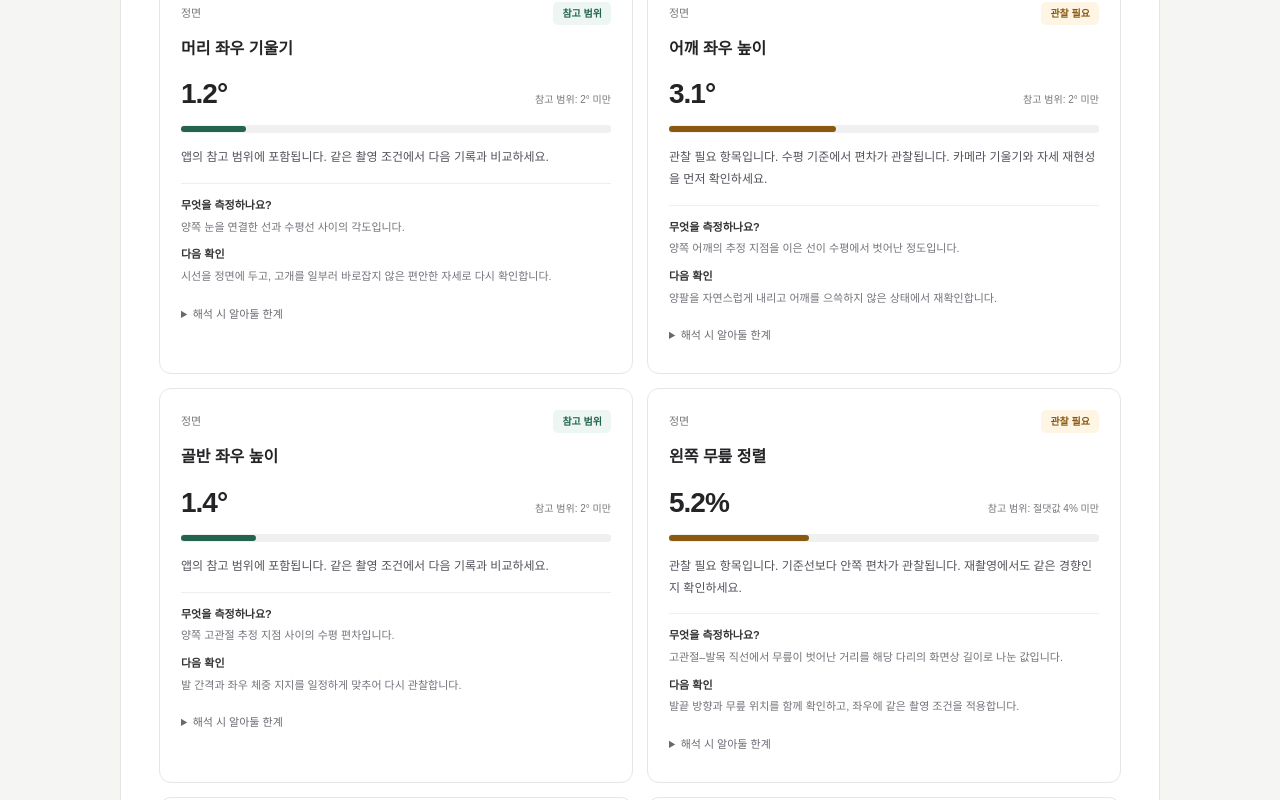
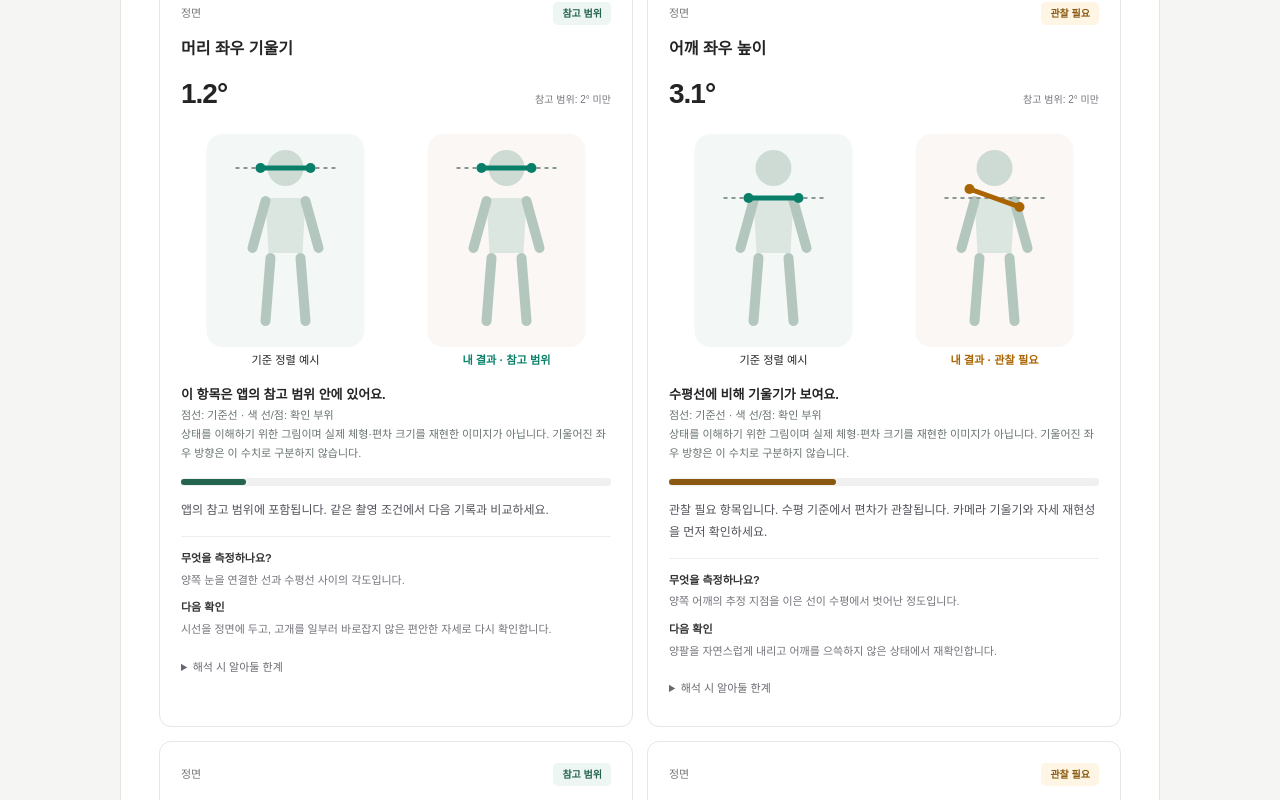
Before and after one commit to kimsiyun83/posture-analyzer, a Next.js app: page /analyze/demo in a window 1280 px wide. Shown: the part 1400-2200 px from the top of the page. Built offline with nearby package versions, Linux system fonts and the light colour scheme.

Commit message:
Keep capture camera connected and add understandable posture report illustrations

```diff
--- a/app/analyze/page.tsx
+++ b/app/analyze/page.tsx
@@ -281,10 +281,9 @@ function Assessment() {
             <button className="text-link" onClick={() => setExample(index)}>
               촬영 예시 확인하기 ↗
             </button>
-            {stage === "capture" && !busy && (
-              <>
+            {(stage === "capture" || stage === "review") && (
+              <div hidden={stage !== "capture" || busy}>
                 <CameraCapture
-                  key={index}
                   view={index === 2 ? "back" : index === 1 || index === 3 ? "side" : "front"}
                   onCapture={capture}
                 />
@@ -308,7 +307,7 @@ function Assessment() {
                     }}
                   />
                 </label>
-              </>
+              </div>
             )}
             {busy && (
               <div role="status" className="care-card empty-panel">
--- a/components/CameraCapture.tsx
+++ b/components/CameraCapture.tsx
@@ -38,15 +38,13 @@ export default function CameraCapture({ view, onCapture }: CameraCaptureProps) {
           video: { facingMode: { exact: facing } },
           audio: false,
         });
-      } catch {
-        try {
-          return await navigator.mediaDevices.getUserMedia({
-            video: { facingMode: { ideal: facing } },
-            audio: false,
-          });
-        } catch {
-          return navigator.mediaDevices.getUserMedia({ video: true, audio: false });
-        }
+      } catch (cause) {
+        // Retry only an unsupported camera constraint, never a permission denial.
+        if (cancelled || !(cause instanceof DOMException) ||
+            !["OverconstrainedError", "NotFoundError"].includes(cause.name)) throw cause;
+        return navigator.mediaDevices.getUserMedia({
+          video: { facingMode: { ideal: facing } }, audio: false,
+        });
       }
     }
 
@@ -72,11 +70,12 @@ export default function CameraCapture({ view, onCapture }: CameraCaptureProps) {
         // Device labels/ids are only populated once permission is granted; enumerate lazily
         // and only adopt the result if we don't already have a list (avoids re-triggering
         // this effect via a `devices.length` dependency every time the list is (re)filled).
-        const list = await navigator.mediaDevices.enumerateDevices();
+        const list = await navigator.mediaDevices.enumerateDevices().catch(() => []);
         if (!cancelled) {
           setDevices((prev) => (prev.length > 0 ? prev : list.filter((d) => d.kind === "videoinput")));
         }
       } catch {
+        stopStream();
         if (!cancelled) setError("카메라에 접근할 수 없습니다. 브라우저 권한을 확인해 주세요.");
       }
     }
--- a/components/DetailedPostureReport.tsx
+++ b/components/DetailedPostureReport.tsx
@@ -1,6 +1,7 @@
 "use client";
 
 import { useState, type ReactNode } from "react";
+import PostureStateVisual from "@/components/PostureStateVisual";
 import { collectReadings, formatReadingValue, type FrontResult, type SideResult } from "@/lib/pose/metrics";
 import { PROGRAM_META, PROGRAM_ORDER, type ProgramType } from "@/lib/pose/programs";
 import { COACHING, METRIC_GUIDES, REPORT_LABEL, readingInterpretation, summarizeReport } from "@/lib/pose/report-details";
@@ -63,7 +64,7 @@ export default function DetailedPostureReport({ front, side, programType, dateLa
       <div className="report-filters report-no-print" role="group" aria-label="촬영 방향 필터">{(["all","front","side"] as const).map(v=><button type="button" key={v} aria-pressed={view===v} onClick={()=>setView(v)}>{v==="all"?"전체 9":v==="front"?"정면 5":"측면 4"}</button>)}</div>
       <div className="report-metrics">{all.map(r=>{const g=METRIC_GUIDES[r.key];const displayed=r.unit==="ratio"?r.value*100:r.value;return <section id={`metric-${r.key}`} key={r.key} className={`report-metric ${view!=="all"&&view!==g.view?"report-filtered":""}`}>
         <div className="report-metric-top"><span>{g.view==="front"?"정면":"측면"}</span><span className={`report-badge status-${r.severity}`}>{REPORT_LABEL[r.severity]}</span></div><h3>{g.title}</h3><div className="report-value"><strong>{formatReadingValue(r)}</strong><span>참고 범위: {g.range}</span></div>
-        <meter min={0} max={g.max} value={Math.min(Math.abs(displayed),g.max)} aria-label={`${g.title} 측정 절댓값`} className={`report-meter status-${r.severity}`}/><p className="report-interpretation">{readingInterpretation(r)}</p>
+        <PostureStateVisual reading={r}/><meter min={0} max={g.max} value={Math.min(Math.abs(displayed),g.max)} aria-label={`${g.title} 측정 절댓값`} className={`report-meter status-${r.severity}`}/><p className="report-interpretation">{readingInterpretation(r)}</p>
         <dl><div><dt>무엇을 측정하나요?</dt><dd>{g.meaning}</dd></div><div><dt>다음 확인</dt><dd>{g.check}</dd></div></dl>
         <details><summary>해석 시 알아둘 한계</summary><p>{g.limit}</p></details><p className="report-print-limit">{g.limit}</p>
       </section>;})}</div>
--- /dev/null
+++ b/components/PostureStateVisual.tsx
@@ -0,0 +1,71 @@
+import type { Reading } from "@/lib/pose/metrics";
+import { METRIC_GUIDES, REPORT_LABEL } from "@/lib/pose/report-details";
+
+const COLORS = { normal: "#087f68", mild: "#aa6400", notable: "#bc3653" };
+/** Explanatory schematics, deliberately not a reconstruction of the user's body. */
+export default function PostureStateVisual({ reading: r }: { reading: Reading }) {
+  const front = METRIC_GUIDES[r.key].view === "front";
+  const tilt = ["headTilt", "shoulderTilt", "hipTilt"].includes(r.key);
+  const knee = r.key.startsWith("kneeAlignment");
+  const amount = r.severity === "normal" ? 0 : r.severity === "mild" ? 9 : 17;
+  const sign = r.value < 0 ? -1 : 1;
+  const direction = knee ? (sign > 0 ? "안쪽" : "바깥쪽") : (sign > 0 ? "앞쪽" : "뒤쪽");
+  const message = r.severity === "normal" ? "이 항목은 앱의 참고 범위 안에 있어요."
+    : tilt ? "수평선에 비해 기울기가 보여요."
+    : r.key === "forwardHeadAngle" ? "귀와 어깨를 잇는 선이 더 누워 있어요."
+    : `기준선보다 ${direction}으로 벗어난 모습이에요.`;
+  function figure(reference: boolean) {
+    const d = reference ? 0 : amount;
+    const color = reference ? "#087f68" : COLORS[r.severity];
+    const offset = d * sign;
+    const leftLeg = r.key === "kneeAlignmentLeft";
+    const kneeX = leftLeg ? 100 : 60;
+    const kneeOffset = (leftLeg ? -1 : 1) * offset;
+    const shoulderX = 80 + (r.key === "shoulderPlumbOffset" ? offset : 0);
+    const hipX = 80 + (r.key === "hipPlumbOffset" ? offset : 0);
+    const sideKneeX = 80 + (r.key === "kneePlumbOffset" ? offset : 0);
+    const headX = shoulderX + 12 + (r.key === "forwardHeadAngle" ? d : 0);
+    return <svg viewBox="0 0 160 215" role="img" aria-label={`${METRIC_GUIDES[r.key].title} · ${reference ? "기준 정렬 예시" : REPORT_LABEL[r.severity] + " 설명 그림"}`} style={{width:"100%",maxHeight:215}}>
+      <rect x="1" y="1" width="158" height="213" rx="16" fill={reference ? "#f3f8f6" : "#faf7f4"}/>
+      {front ? <>
+        <circle cx="80" cy="35" r="18" fill="#cedbd5"/>
+        <path d="M60 65L100 65L97 120L63 120Z" fill="#dce6e0"/>
+        <path d="M60 68L47 115M100 68L113 115M65 125L60 188M95 125L100 188" fill="none" stroke="#b4c7be" strokeWidth="10" strokeLinecap="round"/>
+        {tilt ? (() => { const y = r.key === "headTilt" ? 35 : r.key === "shoulderTilt" ? 65 : 120; return <>
+          <path d={`M30 ${y}H130`} stroke="#8a9892" strokeDasharray="4 4" strokeWidth="2"/>
+          <path d={`M55 ${y-d}L105 ${y+d}`} stroke={color} strokeWidth="5" strokeLinecap="round"/>
+          <circle cx="55" cy={y-d} r="5" fill={color}/><circle cx="105" cy={y+d} r="5" fill={color}/>
+        </>; })() : <>
+          <path d={`M${kneeX} 123V188`} stroke="#8a9892" strokeDasharray="4 4" strokeWidth="2"/>
+          <path d={`M${kneeX} 123L${kneeX+kneeOffset} 155L${kneeX} 188`} fill="none" stroke={color} strokeWidth="5" strokeLinecap="round"/>
+          <circle cx={kneeX+kneeOffset} cy="155" r="6" fill={color}/>
+        </>}
+      </> : <>
+        <path d="M80 20V190" stroke="#8a9892" strokeDasharray="4 4" strokeWidth="2"/>
+        <circle cx={headX} cy="32" r="16" fill="#cedbd5"/>
+        <path d={`M${headX+12} 27l9 8h-9`} fill="#cedbd5"/>
+        <path d={`M${headX} 48L${shoulderX} 67L${hipX} 120L${sideKneeX} 155L80 188`} fill="none" stroke="#b4c7be" strokeWidth="12" strokeLinecap="round" strokeLinejoin="round"/>
+        {r.key === "forwardHeadAngle" ? <>
+          <path d={`M${shoulderX} 67H137`} stroke="#8a9892" strokeDasharray="4 4" strokeWidth="2"/>
+          <path d={`M${shoulderX} 67L${headX} 32`} stroke={color} strokeWidth="4"/>
+          <circle cx={headX} cy="32" r="5" fill={color}/>
+        </> : (() => {const y=r.key==="shoulderPlumbOffset"?67:r.key==="hipPlumbOffset"?120:155;return <>
+          <path d={`M80 ${y}H${80+offset}`} stroke={color} strokeWidth="4"/>
+          <circle cx={80+offset} cy={y} r="6" fill={color}/>
+        </>;})()}
+        <text x="120" y="205" textAnchor="middle" fontSize="11" fill="#67756e">앞쪽 →</text>
+      </>}
+    </svg>;
+  }
+  return <figure style={{margin:"16px 0",breakInside:"avoid"}}>
+    <div style={{display:"grid",gridTemplateColumns:"1fr 1fr",gap:12,textAlign:"center"}}>
+      <div>{figure(true)}<small>기준 정렬 예시</small></div>
+      <div>{figure(false)}<small style={{color:COLORS[r.severity],fontWeight:700}}>내 결과 · {REPORT_LABEL[r.severity]}</small></div>
+    </div>
+    <figcaption style={{fontSize:13,lineHeight:1.7,marginTop:12}}>
+      <strong>{message}</strong>
+      <div style={{fontSize:11,color:"#687371"}}>점선: 기준선 · 색 선/점: 확인 부위<br/>상태를 이해하기 위한 그림이며 실제 체형·편차 크기를 재현한 이미지가 아닙니다.{tilt ? " 기울어진 좌우 방향은 이 수치로 구분하지 않습니다." : knee ? ` ${leftLegLabel(r)}만 강조했습니다.` : ""}</div>
+    </figcaption>
+  </figure>;
+}
+function leftLegLabel(r: Reading) { return r.key === "kneeAlignmentLeft" ? "내 몸의 왼쪽 다리" : "내 몸의 오른쪽 다리"; }
```
